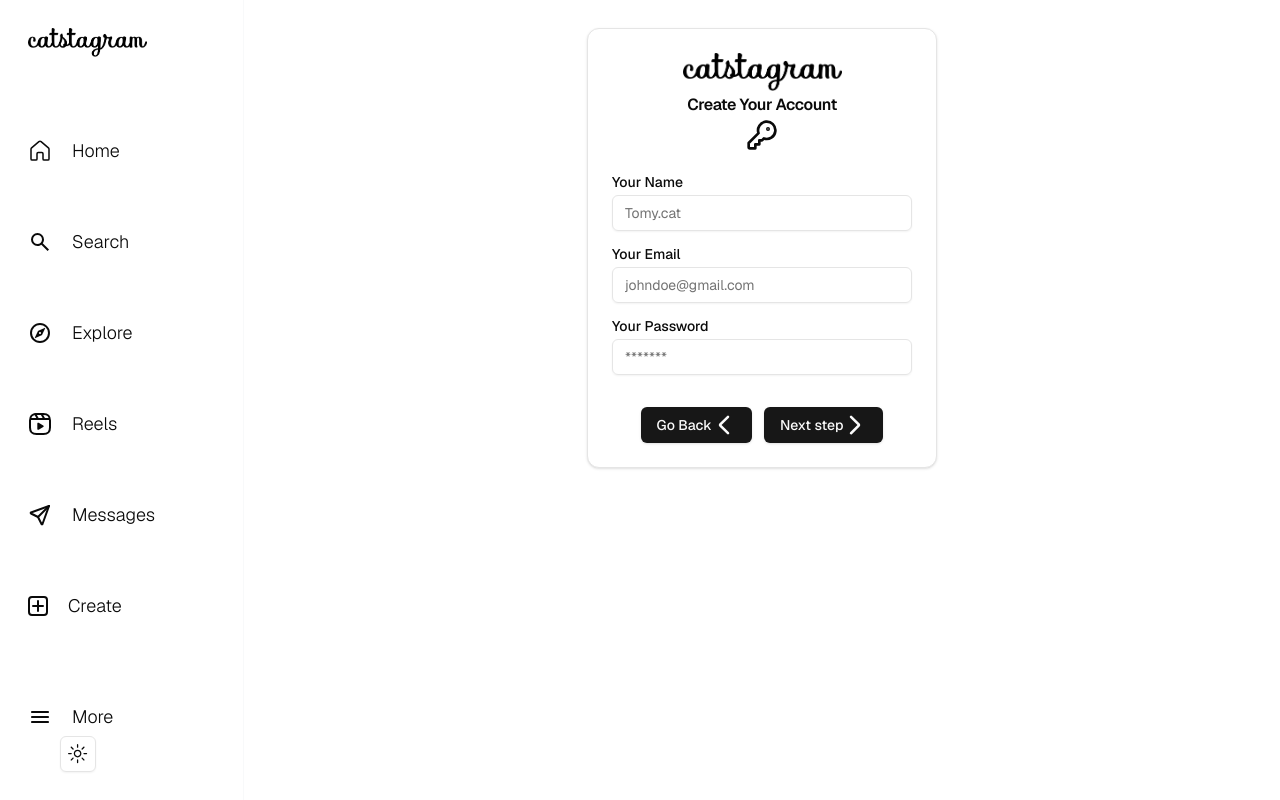
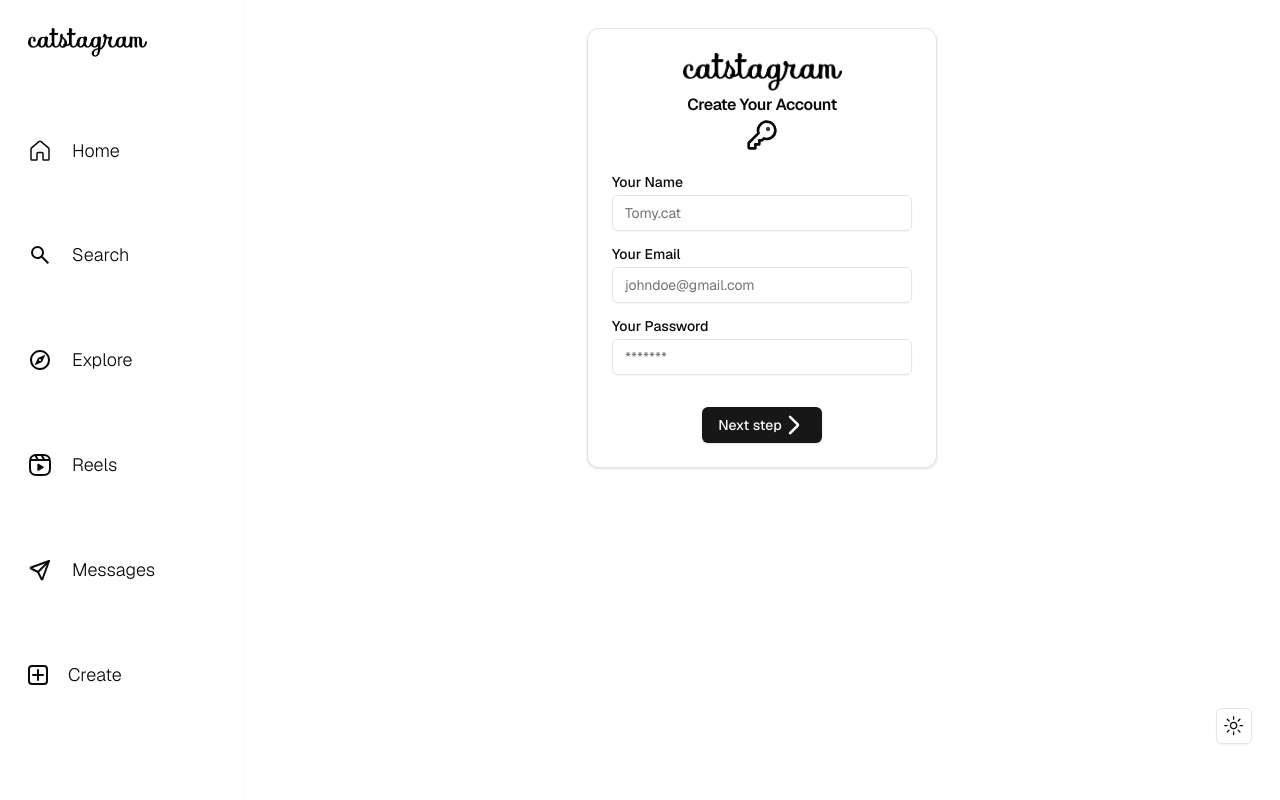
Before and after one commit to Armive/Catstagram, a Next.js app: page /signup in a window 1280 px wide. Built offline with nearby package versions, Linux system fonts and the light colour scheme.

Commit message:
Fix Bugs: Delete pnpm-lock.yaml, change toggle bar position, sign up fix; 🪱

```diff
--- a/app/layout.tsx
+++ b/app/layout.tsx
@@ -3,6 +3,9 @@ import { GeistSans } from "geist/font/sans";
 import "./globals.css";
 import { Navbar } from "@/components/Navbar";
 import { ThemeProvider } from "@/components/theme-provider";
+import { BarItem } from "@/components/NavItem";
+import { MenuIcon } from "@/components/icons";
+import { ModeToggle } from "@/components/toggle";
 
 export const metadata: Metadata = {
 	title: "Catstagram",
@@ -16,14 +19,15 @@ export default function RootLayout({
 }) {
 	return (
 		<html lang="en" className={GeistSans.className}>
-      <body >
+			<body>
 				<ThemeProvider
 					attribute="class"
 					defaultTheme="system"
 					enableSystem
-          disableTransitionOnChange>
-
+					disableTransitionOnChange
+				>
 					<Navbar />
+				<ModeToggle />
 					<div className="md:ml-[72px] xl:ml-[244px] p-7">{children}</div>
 				</ThemeProvider>
 			</body>
--- a/app/signup/page.tsx
+++ b/app/signup/page.tsx
@@ -74,10 +74,6 @@ export default function SignUp() {
 								</div>
 							</div>
 							<section className="flex justify-center items-center gap-3 mt-4">
-								<Button type="submit" className="mt-4">
-									<span>Go Back</span>
-									<LeftArrow />
-								</Button>
 								<Button type="submit" className="mt-4">
 									<span>Next step</span>
 									<RightArrow />
--- a/components/Navbar/index.tsx
+++ b/components/Navbar/index.tsx
@@ -6,12 +6,10 @@ import {
 	ReelsIcon,
 	CreateIcon,
 	SendIcon,
-  MenuIcon,
 	HeartIcon,
 } from "@/components/icons";
 import { BarItem } from "../NavItem";
 import Link from "next/link";
-import { ModeToggle } from "../toggle";
 
 function Navbar() {
 	return (
@@ -67,10 +65,6 @@ function Navbar() {
 					<CreateIcon />
 				</BarItem>
 			</div>
-      <BarItem text="More" className="hidden md:flex" href="">
-        <MenuIcon />
-      </BarItem>
-      <ModeToggle/>
 		</section>
 	);
 }
--- a/components/toggle/index.tsx
+++ b/components/toggle/index.tsx
@@ -16,8 +16,8 @@ export function ModeToggle() {
   const { setTheme } = useTheme()
 
   return (
-    <div className='ml-8'>
-    <DropdownMenu >
+		<div className="ml-8 fixed right-7 bottom-14">
+			<DropdownMenu>
 				<DropdownMenuTrigger asChild>
 					<Button variant="outline" size="icon">
 						<SunIcon className="h-[1.2rem] w-[1.2rem] rotate-0 scale-100 transition-all dark:-rotate-90 dark:scale-0" />
@@ -38,5 +38,5 @@ export function ModeToggle() {
 				</DropdownMenuContent>
 			</DropdownMenu>
 		</div>
-  )
+	);
 }
```
Also changed, not shown: 2 other files (tests, documents, lock files or other folders). Lines whose indentation alone changed are shown as unchanged.
